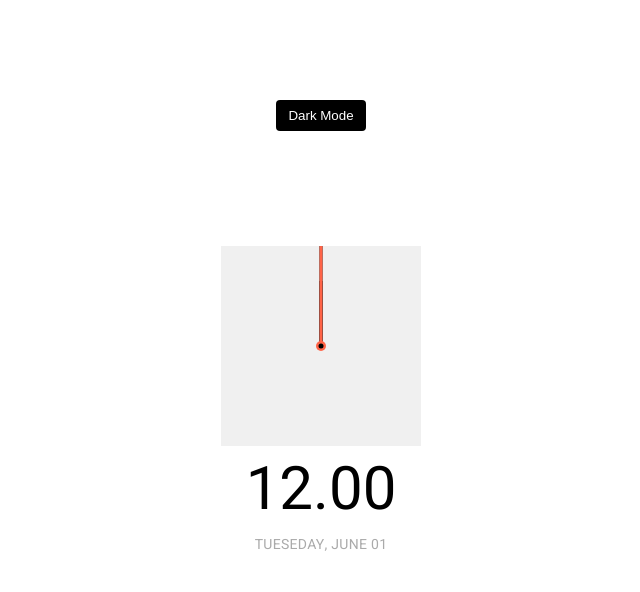
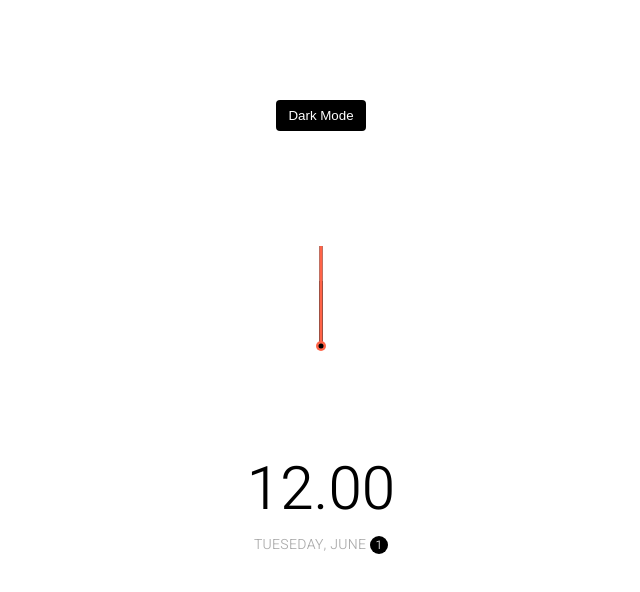
Before and after one commit to Presnia/theme-clock-nd, a website: page index.html in a window 1280 px wide. Shown: the whole page, without its empty margins (319-959 px from the left). Drawn offline with Linux system fonts and the light colour scheme.

Commit message:
Basic UI done

```diff
--- a/css/style.css
+++ b/css/style.css
@@ -1,4 +1,4 @@
-@import url('https://fonts.googleapis.com/css?family=Heebo:wght@100;300;&display=swap');
+@import url('https://fonts.googleapis.com/css?family=Heebo:300&display=swap');
 
 * {
   box-sizing: border-box;
@@ -59,7 +59,6 @@ body {
   position: relative;
   width: 200px;
   height: 200px;
-  background-color: #f0f0f0;
 }
 
 .needle {
@@ -120,3 +119,17 @@ body {
   letter-spacing: 0.3px;
   text-transform: uppercase;
 }
+
+.date .circle {
+  display: inline-flex;
+  width: 18px;
+  height: 18px;
+  border-radius: 50%;
+  line-height: 18px;
+  font-size: 12px;
+  align-items: center;
+  justify-content: center;
+  background-color: var(--primary-color);
+  color: var(--secodary-color);
+  transition: all 0.5s ease-in;
+}
--- a/index.html
+++ b/index.html
@@ -21,7 +21,7 @@
 
     <div class="time">12.00</div>
     <div class="date">Tueseday, June
-      <span>01</span>
+      <span class="circle">1</span>
     </div>
   </div>
 </body>
```
